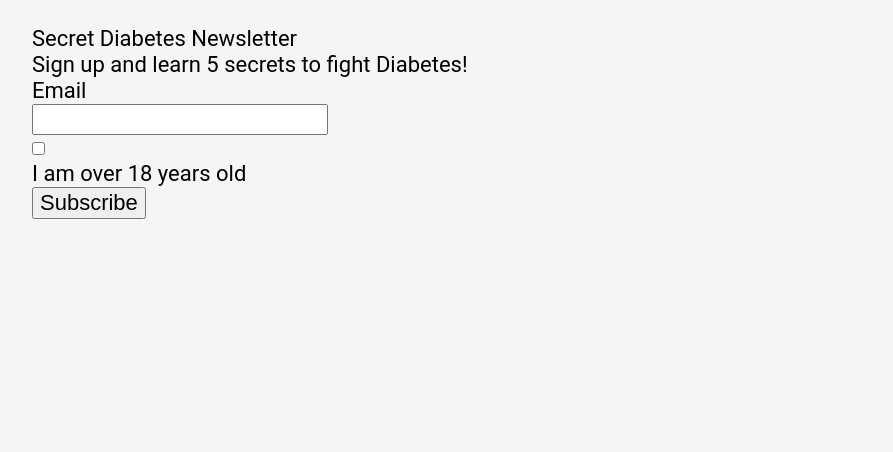
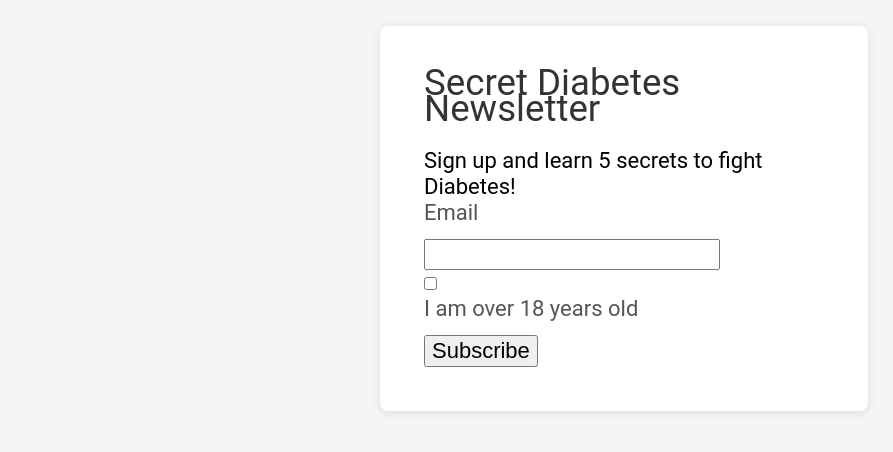
Before and after one commit to aantarIIT/lab3, a plain HTML site: page index.html in a window 1280 px wide. Shown: the whole page, without its empty margins (16-909 px from the left). Drawn offline with nearby package versions, Linux system fonts and the light colour scheme.

Commit message:
updating css
testing with centering, removing solid borders

```diff
--- a/css/screen.css
+++ b/css/screen.css
@@ -208,9 +208,40 @@ body {
   margin: 0 auto;
   padding: 0 1em;
   background-color: #f5f5f5;
+  display: flex;
+  justify-content: center;
+  align-items: center;
 }
 
 /* ===== LAYOUT STYLES ====== */
 
+/* ===== STATE STYLES ======= */
 
-/* ===== STATE STYLES ======= */
+form {
+  background-color: #ffffff;
+  padding: 2em;
+  border-radius: 8px;
+  box-shadow: 0 2px 10px rgba(0, 0, 0, 0.1);
+  width: 100%;
+  max-width: 400px;
+}
+
+h1 {
+  font-size: 1.667em; /* Follows the modular scale */
+  margin-bottom: 0.7092em; /* Maintains baseline grid */
+  color: #333;
+}
+
+label {
+  display: block;
+  margin-bottom: 0.591em;
+  color: #555;
+
+input[type="email"],
+input[type="submit"] {
+  width: 100%;
+  padding: 0.591em;
+  border: none;
+  border-radius: 4px;
+  font-size: 1em;
+}
```
